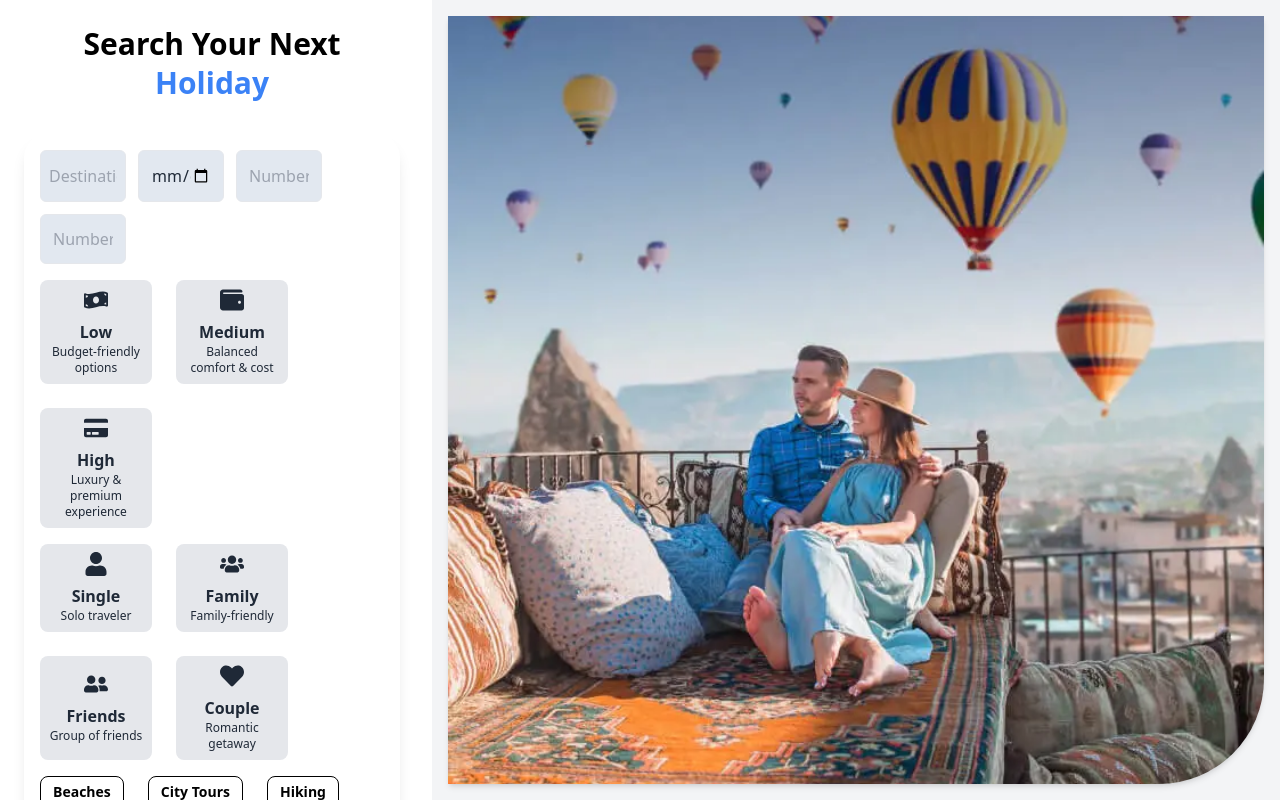
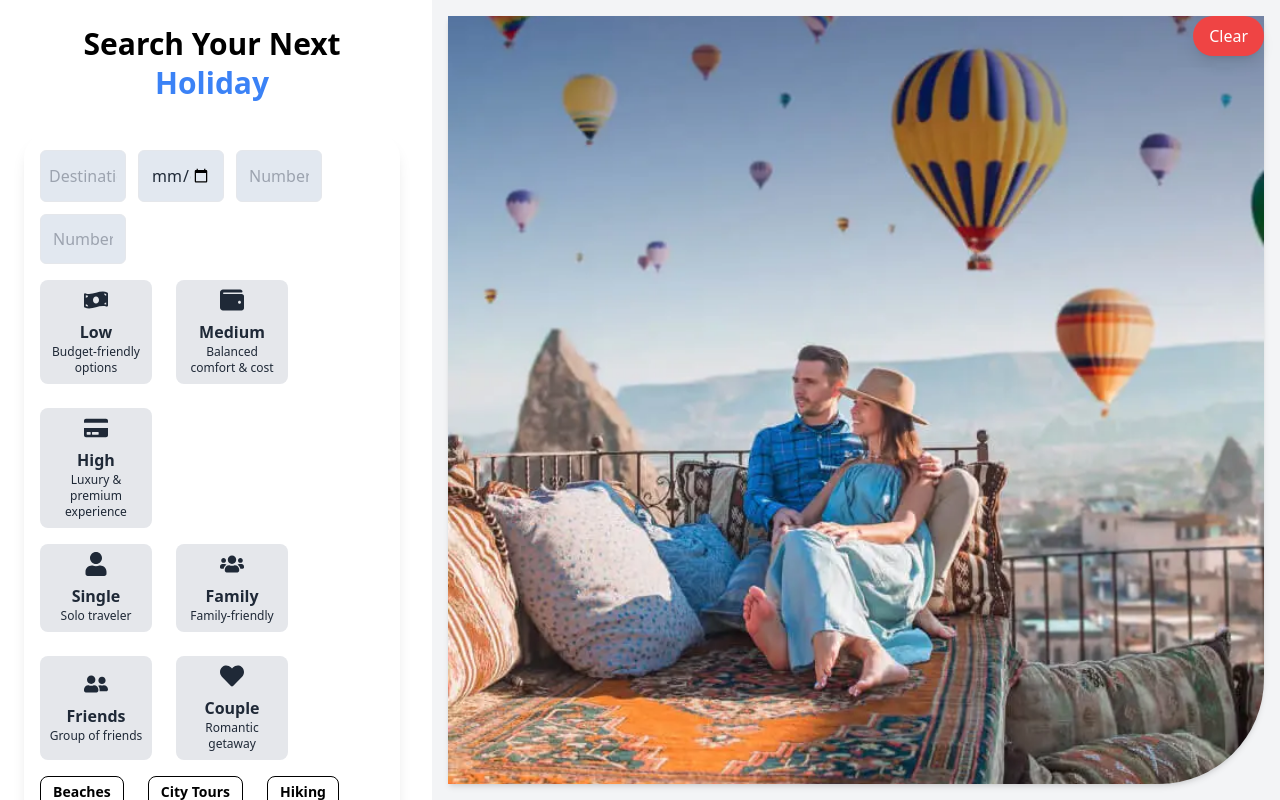
Before and after one commit to muhammedarshadtp/TravelProject-Frontend, a React (Vite) app: page / in a window 1280 px wide. Built offline with nearby package versions, Linux system fonts and the light colour scheme.

Commit message:
fix: floating button while dragging auto clearing fixed

```diff
--- a/src/Components/Input.jsx
+++ b/src/Components/Input.jsx
@@ -27,6 +27,7 @@ const Input = () => {
     const [additionalComments, setAddtionalComments] = useState("");
     const [resData, setResData] = useState(null);
     const [loading, setLoading] = useState(false);
+    const [isDragging, setIsDragging] = useState(false);
 
     // Load stored response from localStorage once on mount
     useEffect(() => {
@@ -98,8 +99,34 @@ const Input = () => {
         }
     };
 
+    // Clear button handler to reset form & localStorage
+    const handleClear = () => {
+        setDestination("");
+        setSelectedBudget("");
+        setSelectedGroupType("");
+        setSelectedActivities([]);
+        setTravelDate("");
+        setNumPeople("");
+        setNumDays("");
+        setAddtionalComments("");
+        setResData(null);
+        localStorage.removeItem("response");
+    };
+
     return (
-        <div className="h-screen w-screen bg-white overflow-hidden">
+        <div className="h-screen w-screen bg-white overflow-hidden relative">
+            <motion.button
+                drag
+                dragMomentum={false}
+                onDragStart={() => setIsDragging(true)}
+                onDragEnd={() => setIsDragging(false)}
+                onClick={() => {
+                    if (!isDragging) handleClear();
+                }}
+                className="fixed top-4 right-4 bg-red-500 text-white px-4 py-2 rounded-full shadow-lg z-50 cursor-move"
+            >
+                Clear
+            </motion.button>
             <div className="flex flex-col md:flex-row h-full gap-x-2">
                 {/* Left Side - Query Form (Smaller & Scrollable) */}
                 <div className="md:w-4/12 p-6 relative overflow-y-auto max-h-screen">
```
